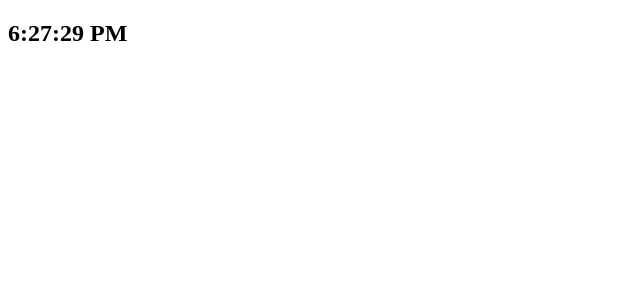
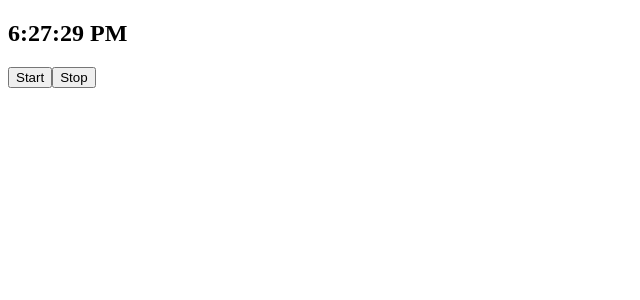
Before and after one commit to Zirek90/GameMasterHelper, an Angular app: page / in a window 1280 px wide. Shown: the top 300 px of the page, without its empty margins (0-640 px from the left). Built offline with nearby package versions, Linux system fonts and the light colour scheme.

Commit message:
added stoper to header

```diff
--- a/src/app/header/header.component.html
+++ b/src/app/header/header.component.html
@@ -1 +1,4 @@
 <h2>{{ dateInfo }}</h2>
+<button (click)='stoperStart()'>Start</button>
+<button (click)='stoperStop()'>Stop</button>
+<h3>{{stoper}}</h3>
--- a/src/app/header/header.component.ts
+++ b/src/app/header/header.component.ts
@@ -8,16 +8,30 @@ import { Component, OnInit } from '@angular/core';
 export class HeaderComponent implements OnInit {
 
   dateInfo: string;
+  counter:number = 0;
+  stoper:number;
+  interval:any;
 
   constructor() {
     setInterval(() => {
       let currentDate = new Date();
       this.dateInfo = currentDate.toLocaleTimeString();
     },1000)
-
   }
 
   ngOnInit() {
   }
 
+  stoperStart() {
+    if(this.counter != 0) { this.counter = 0};
+
+    this.interval = setInterval(() => {
+      this.counter++;
+      this.stoper = this.counter;
+    },1000)
+  }
+  stoperStop() {
+    clearInterval(this.interval)
+  }
+
 }
```
